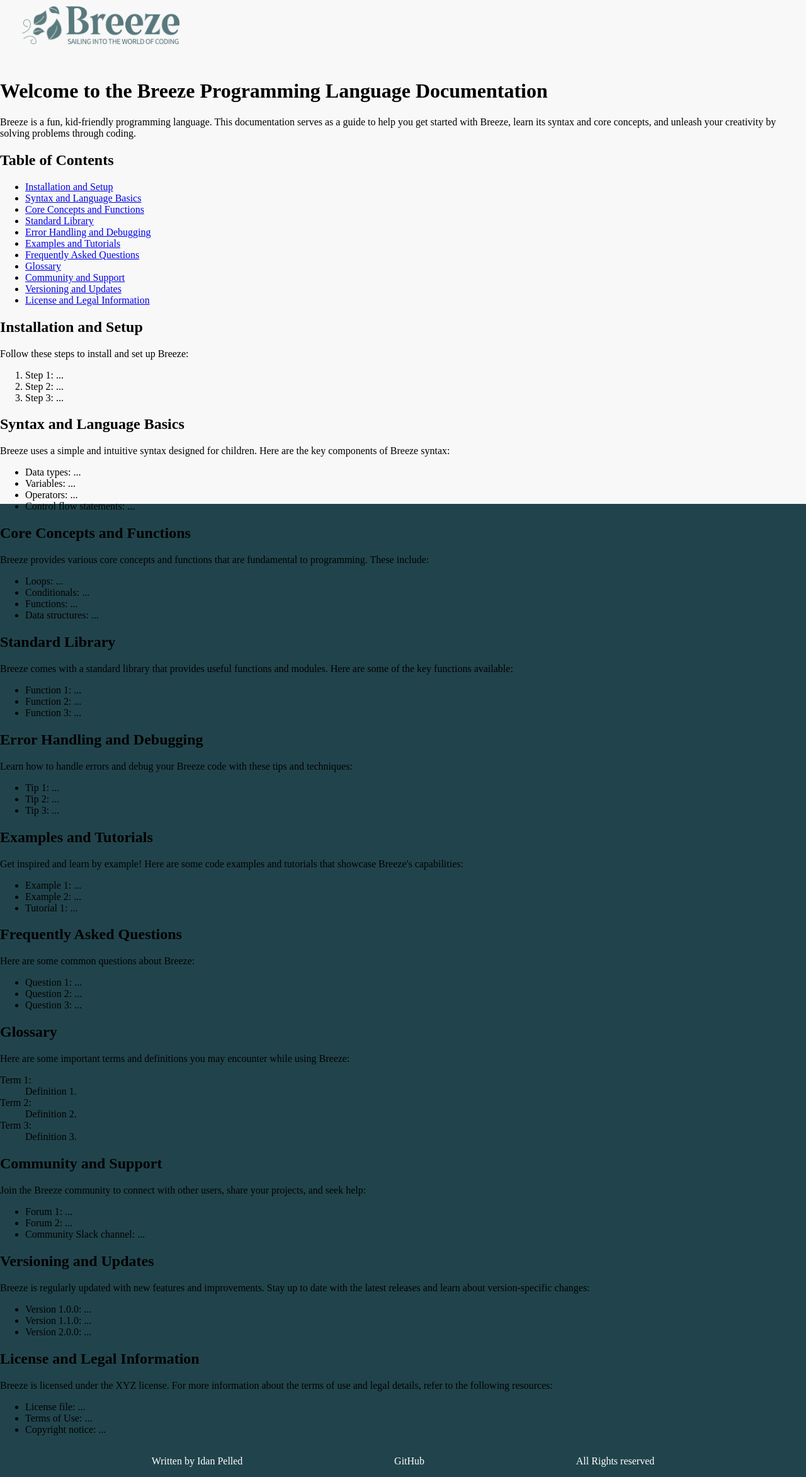
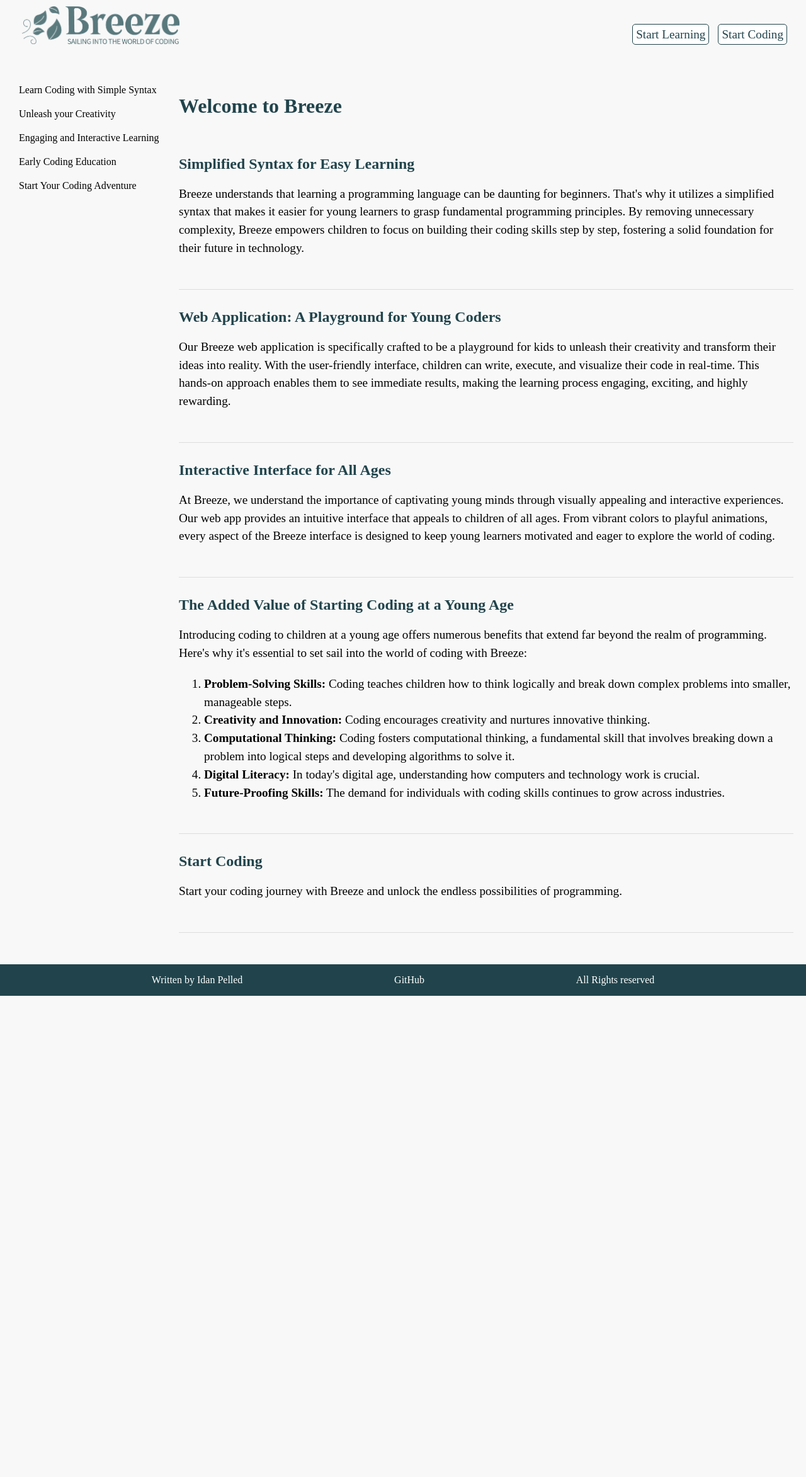
Before and after one commit to IdanPelled/breeze, a Python web app: template templates/index.html in a window 1280 px wide. Shown: the whole page at 63% size. After the commit the page ends 1581 px from the top, so only its background shows below. Run offline with Jinja, Linux system fonts and the light colour scheme; the template is opened without the code that fills it, so the values that code supplies are empty.

Commit message:
add documentation and landing page

```diff
--- a/static/style/base.css
+++ b/static/style/base.css
@@ -23,6 +23,11 @@
     background-color: var(--teal-blue);
 }
 
+main {
+    background-color: var(--bg);
+}
+
+
 header {
     height: 100px;
     display: flex;
@@ -32,21 +37,36 @@
     background-color: var(--bg);
 }
 
-header nav {
+header ul {
     margin-right: 20px;
 }
 
-header nav ul {
+header ul {
     list-style: none;
 }
 
-header nav ul li{
+header ul li{
     display: inline;
     margin-left: 10px;
+    font-size: larger;
 }
 
-header nav ul li h3{
+header ul li label, header ul li a{
     display: inline;
+    color: var(--teal-blue);
+    background-color:var(--white);
+    text-decoration: none;
+    cursor: pointer;
+
+    padding: 5px;
+    border: 1px solid var(--teal-blue);
+    border-radius: 5px;
+    transition: background-color 0.3s ease;
+
+}
+
+header ul li label:hover, header ul li a:hover{
+    background-color: var(--light-blue);
 }
 
 header img {
--- /dev/null
+++ b/static/style/static_page.css
@@ -0,0 +1,57 @@
+main {
+    display: grid;
+    grid-template-columns: 1fr 4fr;
+    grid-gap: 20px;
+
+    padding: 20px;
+}
+
+#content {
+    grid-column: 2;
+    grid-row: 1;
+}
+
+nav {
+    grid-column: 1;
+    grid-row: 1;
+}
+
+nav ul {
+    list-style: none;
+    margin: 0;
+    padding: 0;
+}
+
+nav li {
+    margin-bottom: 10px;
+}
+
+nav li a {
+    text-decoration: none;
+    color: black;
+    display: block;
+    padding: 5px 10px;
+    border-radius: 4px;
+    transition: background-color 0.3s ease;
+}
+
+nav li a:hover {
+    background-color: #f0f0f0;
+}
+
+#content h1, #content h2 {
+  color: var(--teal-blue);
+}
+
+#content section {
+  padding-bottom: 30px;
+  margin-bottom: 30px;
+  border-bottom: 1px solid var(--border);
+
+}
+
+#content p, #content ul, #content ol{
+  font-size: larger;
+  line-height: 1.5;
+  margin-bottom: 20px;
+}
--- a/templates/base.html
+++ b/templates/base.jinja2
@@ -3,24 +3,30 @@
 <head>
   <title>Breeze {% block title %}{% endblock %}</title>
 
+  <!--page icon -->
+  <link rel="icon" href="{{ url_for('static', filename='images/favicon.ico') }}" type="image/x-icon">
+
   <!-- base.css -->
   <link rel="stylesheet" type="text/css" href="{{ url_for('static', filename='style/base.css') }}">
-  {% block head_script %}{% endblock %}
+  {% block tmpl_head_script %}{% endblock %}
 
 </head>
 <body>
     <header>
+      <a href="{{ url_for('routes.index') }}">
         <img src="{{ url_for('static', filename='images/breeze.png') }}">
-        <nav>
-          <ul>
-            {% block nav %}{% endblock %}
-          </ul>
-        </nav>
+      </a>
+
+      <ul>
+        {% block menu %}{% endblock %}
+      </ul>
     </header>
 
   <main>
-    {% block content %}{% endblock %}
+    {% block tmpl_nav %}{% endblock %}
+    {% block tmpl_content %}{% endblock %}
   </main>
+
 
   <footer>
     <p>Written by Idan Pelled</p>
--- a/templates/index.html
+++ b/templates/index.html
@@ -1,171 +1,63 @@
-{% extends 'base.html' %}
-
-{% block title %}Documentation{% endblock %}
-
-{% block head_script %}{% endblock %}
-
-{% block content %}
-<h1>Welcome to the Breeze Programming Language Documentation</h1>
-
-<p>Breeze is a fun, kid-friendly programming language. This documentation serves as a guide to help you get started with Breeze, learn its syntax and core concepts, and unleash your creativity by solving problems through coding.</p>
-
-<h2>Table of Contents</h2>
-<!-- Replace the placeholder below with an actual table of contents linking to different sections of the documentation -->
+{% extends 'static_page.jinja2' %}
 
 
-<ul>
-  <li><a href="#installation">Installation and Setup</a></li>
-  <li><a href="#syntax">Syntax and Language Basics</a></li>
-  <li><a href="#core-concepts">Core Concepts and Functions</a></li>
-  <li><a href="#standard-library">Standard Library</a></li>
-  <li><a href="#error-handling">Error Handling and Debugging</a></li>
-  <li><a href="#examples">Examples and Tutorials</a></li>
-  <li><a href="#faq">Frequently Asked Questions</a></li>
-  <li><a href="#glossary">Glossary</a></li>
-  <li><a href="#support">Community and Support</a></li>
-  <li><a href="#updates">Versioning and Updates</a></li>
-  <li><a href="#legal">License and Legal Information</a></li>
-</ul>
+{% block title %}Breeze - Welcome{% endblock %}
 
 
-<h2 id="installation">Installation and Setup</h2>
-<!-- Replace the placeholder below with the installation and setup instructions for Breeze -->
-
-
-<p>Follow these steps to install and set up Breeze:</p>
-<ol>
-  <li>Step 1: ...</li>
-  <li>Step 2: ...</li>
-  <li>Step 3: ...</li>
-</ol>
-
-
-<h2 id="syntax">Syntax and Language Basics</h2>
-<!-- Replace the placeholder below with an explanation of Breeze syntax and language basics -->
-
-
-<p>Breeze uses a simple and intuitive syntax designed for children. Here are the key components of Breeze syntax:</p>
-<ul>
-  <li>Data types: ...</li>
-  <li>Variables: ...</li>
-  <li>Operators: ...</li>
-  <li>Control flow statements: ...</li>
-</ul>
-
-
-<h2 id="core-concepts">Core Concepts and Functions</h2>
-<!-- Replace the placeholder below with explanations of the core concepts and functions in Breeze -->
-
-
-<p>Breeze provides various core concepts and functions that are fundamental to programming. These include:</p>
-<ul>
-  <li>Loops: ...</li>
-  <li>Conditionals: ...</li>
-  <li>Functions: ...</li>
-  <li>Data structures: ...</li>
-</ul>
-
-
-<h2 id="standard-library">Standard Library</h2>
-<!-- Replace the placeholder below with documentation on the standard library functions in Breeze -->
-
-
-<p>Breeze comes with a standard library that provides useful functions and modules. Here are some of the key functions available:</p>
-<ul>
-  <li>Function 1: ...</li>
-  <li>Function 2: ...</li>
-  <li>Function 3: ...</li>
-</ul>
-
-
-<h2 id="error-handling">Error Handling and Debugging</h2>
-<!-- Replace the placeholder below with information on error handling and debugging in Breeze -->
-
-
-<p>Learn how to handle errors and debug your Breeze code with these tips and techniques:</p>
-<ul>
-  <li>Tip 1: ...</li>
-  <li>Tip 2: ...</li>
-  <li>Tip 3: ...</li>
-</ul>
-
-
-<h2 id="examples">Examples and Tutorials</h2>
-<!-- Replace the placeholder below with a collection of examples and tutorials demonstrating Breeze in action -->
-
-
-<p>Get inspired and learn by example! Here are some code examples and tutorials that showcase Breeze's capabilities:</p>
-<ul>
-  <li>Example 1: ...</li>
-  <li>Example 2: ...</li>
-  <li>Tutorial 1: ...</li>
-</ul>
-
-
-<h2 id="faq">Frequently Asked Questions</h2>
-<!-- Replace the placeholder below with a list of frequently asked questions and their answers -->
-
-
-<p>Here are some common questions about Breeze:</p>
-<ul>
-  <li>Question 1: ...</li>
-  <li>Question 2: ...</li>
-  <li>Question 3: ...</li>
-</ul>
-
-
-<h2 id="glossary">Glossary</h2>
-<!-- Replace the placeholder below with a glossary of key terms and definitions specific to Breeze -->
-
-
-<p>Here are some important terms and definitions you may encounter while using Breeze:</p>
-<dl>
-  <dt>Term 1:</dt>
-  <dd>Definition 1.</dd>
-  <dt>Term 2:</dt>
-  <dd>Definition 2.</dd>
-  <dt>Term 3:</dt>
-  <dd>Definition 3.</dd>
-</dl>
-
-
-<h2 id="support">Community and Support</h2>
-<!-- Replace the placeholder below with information on how users can seek support and engage with the Breeze community -->
-
-
-<p>Join the Breeze community to connect with other users, share your projects, and seek help:</p>
-<ul>
-  <li>Forum 1: ...</li>
-  <li>Forum 2: ...</li>
-  <li>Community Slack channel: ...</li>
-</ul>
-
-
-<h2 id="updates">Versioning and Updates</h2>
-<!-- Replace the placeholder below with information on versioning and updates in Breeze -->
-
-
-<p>Breeze is regularly updated with new features and improvements. Stay up to date with the latest releases and learn about version-specific changes:</p>
-<ul>
-  <li>Version 1.0.0: ...</li>
-  <li>Version 1.1.0: ...</li>
-  <li>Version 2.0.0: ...</li>
-</ul>
-
-
-<h2 id="legal">License and Legal Information</h2>
-<!-- Replace the placeholder below with the license and legal information for Breeze -->
-
-
-<p>Breeze is licensed under the XYZ license. For more information about the terms of use and legal details, refer to the following resources:</p>
-<ul>
-  <li>License file: ...</li>
-  <li>Terms of Use: ...</li>
-  <li>Copyright notice: ...</li>
-</ul>
-
-
+{% block menu %}
+  <li><a href=" {{ url_for('routes.documentation') }}">Start Learning</a></li>
+  <li><a href=" {{ url_for('routes.editor') }}">Start Coding</a></li>
 {% endblock %}
 
 
-{% block body_script %}{% endblock %}
+{% block nav %}
+  <li><a href="#syntax">Learn Coding with Simple Syntax</a></li>
+  <li><a href="#playground">Unleash your Creativity</a></li>
+  <li><a href="#interface">Engaging and Interactive Learning</a></li>
+  <li><a href="#benefits">Early Coding Education</a></li>
+  <li><a href="#start-coding">Start Your Coding Adventure</a></li>
+{% endblock %}
+
+
+{% block head_script %}
+  <link rel="stylesheet" type="text/css" href="{{ url_for('static', filename='style/index.css') }}">
+{% endblock %}
+
+
+{% block content %}
+  <h1>Welcome to Breeze</h1>
+  <br/>
+
+  <section>
+    <h2 id="syntax">Simplified Syntax for Easy Learning</h2>
+    <p>Breeze understands that learning a programming language can be daunting for beginners. That's why it utilizes a simplified syntax that makes it easier for young learners to grasp fundamental programming principles. By removing unnecessary complexity, Breeze empowers children to focus on building their coding skills step by step, fostering a solid foundation for their future in technology.</p>
+  </section>
+
+  <section>
+    <h2 id="playground">Web Application: A Playground for Young Coders</h2>
+    <p>Our Breeze web application is specifically crafted to be a playground for kids to unleash their creativity and transform their ideas into reality. With the user-friendly interface, children can write, execute, and visualize their code in real-time. This hands-on approach enables them to see immediate results, making the learning process engaging, exciting, and highly rewarding.</p>
+  </section>
+
+  <section>
+    <h2 id="interface">Interactive Interface for All Ages</h2>
+    <p>At Breeze, we understand the importance of captivating young minds through visually appealing and interactive experiences. Our web app provides an intuitive interface that appeals to children of all ages. From vibrant colors to playful animations, every aspect of the Breeze interface is designed to keep young learners motivated and eager to explore the world of coding.</p>
+  </section>
+
+  <section>
+    <h2 id="benefits">The Added Value of Starting Coding at a Young Age</h2>
+    <p>Introducing coding to children at a young age offers numerous benefits that extend far beyond the realm of programming. Here's why it's essential to set sail into the world of coding with Breeze:</p>
+    <ol>
+      <li><strong>Problem-Solving Skills:</strong> Coding teaches children how to think logically and break down complex problems into smaller, manageable steps.</li>
+      <li><strong>Creativity and Innovation:</strong> Coding encourages creativity and nurtures innovative thinking.</li>
+      <li><strong>Computational Thinking:</strong> Coding fosters computational thinking, a fundamental skill that involves breaking down a problem into logical steps and developing algorithms to solve it.</li>
+      <li><strong>Digital Literacy:</strong> In today's digital age, understanding how computers and technology work is crucial.</li>
+      <li><strong>Future-Proofing Skills:</strong> The demand for individuals with coding skills continues to grow across industries.</li>
+    </ol>
+  </section>
+
+  <section>
+    <h2 id="start-coding">Start Coding</h2>
+    <p>Start your coding journey with Breeze and unlock the endless possibilities of programming.</p>
+  </section>
+
+{% endblock %}
--- /dev/null
+++ b/templates/static_page.jinja2
@@ -0,0 +1,23 @@
+{% extends 'base.jinja2' %}
+
+
+{% block tmpl_head_script %}
+  <link rel="stylesheet" type="text/css" href="{{ url_for('static', filename='style/static_page.css') }}">
+  {% block head_script %}{% endblock %}
+{% endblock %}
+
+
+{% block tmpl_nav %}
+<nav>
+  <ul>
+    {% block nav %}{% endblock %}
+  </ul>
+</nav>
+{% endblock %}
+
+
+{% block tmpl_content %}
+  <div id="content">
+    {% block content %}{% endblock %}
+  </div>
+{% endblock %}
```
Also changed, not shown: routes.py (+6 -1 lines), static/style/editor.css (+7 -4 lines), templates/documentation.html (added, +210 -0 lines), templates/editor.html (+10 -9 lines), static/style/documentation.css (added), static/style/index.css (added).
